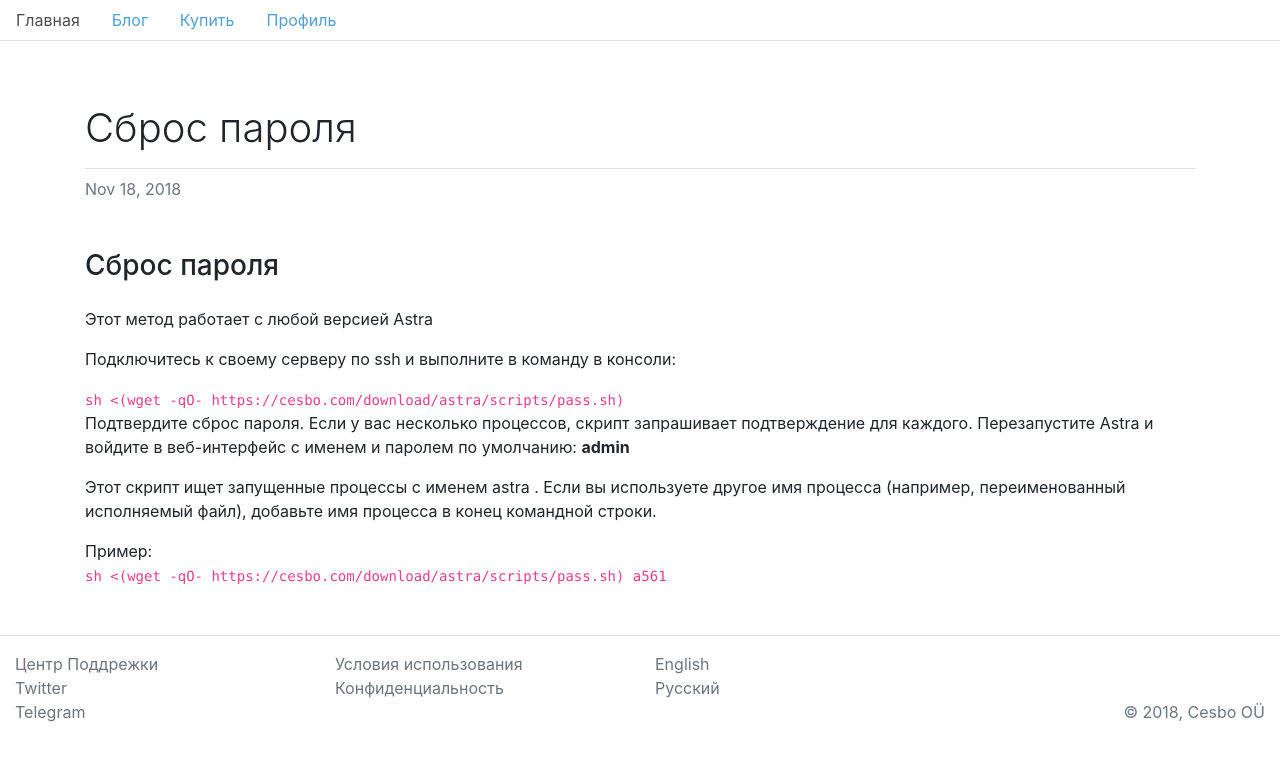
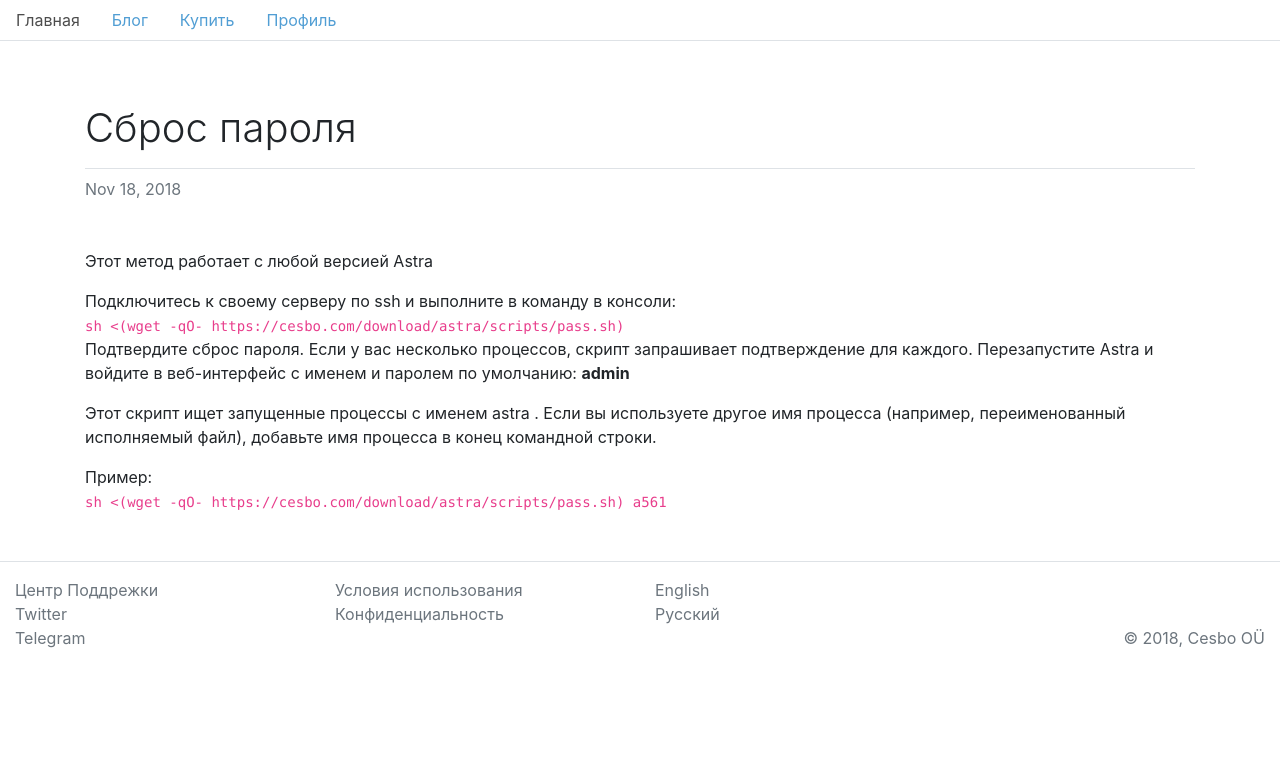
Before and after one commit to ramzes1401ss3/cesbo-www, a Jekyll site: the page built from ru/_posts/2018-11-18-resert-password.md, in a window 1280 px wide. Shown: the top 761 px of the page. Built offline with Jekyll 4.4.1, drawn with Linux system fonts in a browser that asks for light colours.

Commit message:
Update 2018-11-18-resert-password.md

```diff
--- a/ru/_posts/2018-11-18-resert-password.md
+++ b/ru/_posts/2018-11-18-resert-password.md
@@ -5,14 +5,10 @@ title: Сброс пароля
 tags: [dev]
 ---
 
-### Сброс пароля
-
-<!-- more -->
-
 Этот метод работает с любой версией Astra
 
 Подключитесь к своему серверу по ssh и выполните в команду в консоли:
-
+<!-- more -->
 `sh <(wget -qO- https://cesbo.com/download/astra/scripts/pass.sh)`
 Подтвердите сброс пароля. Если у вас несколько процессов, скрипт запрашивает подтверждение для каждого. Перезапустите Astra и войдите в веб-интерфейс с именем и паролем по умолчанию: **admin**
 
```
